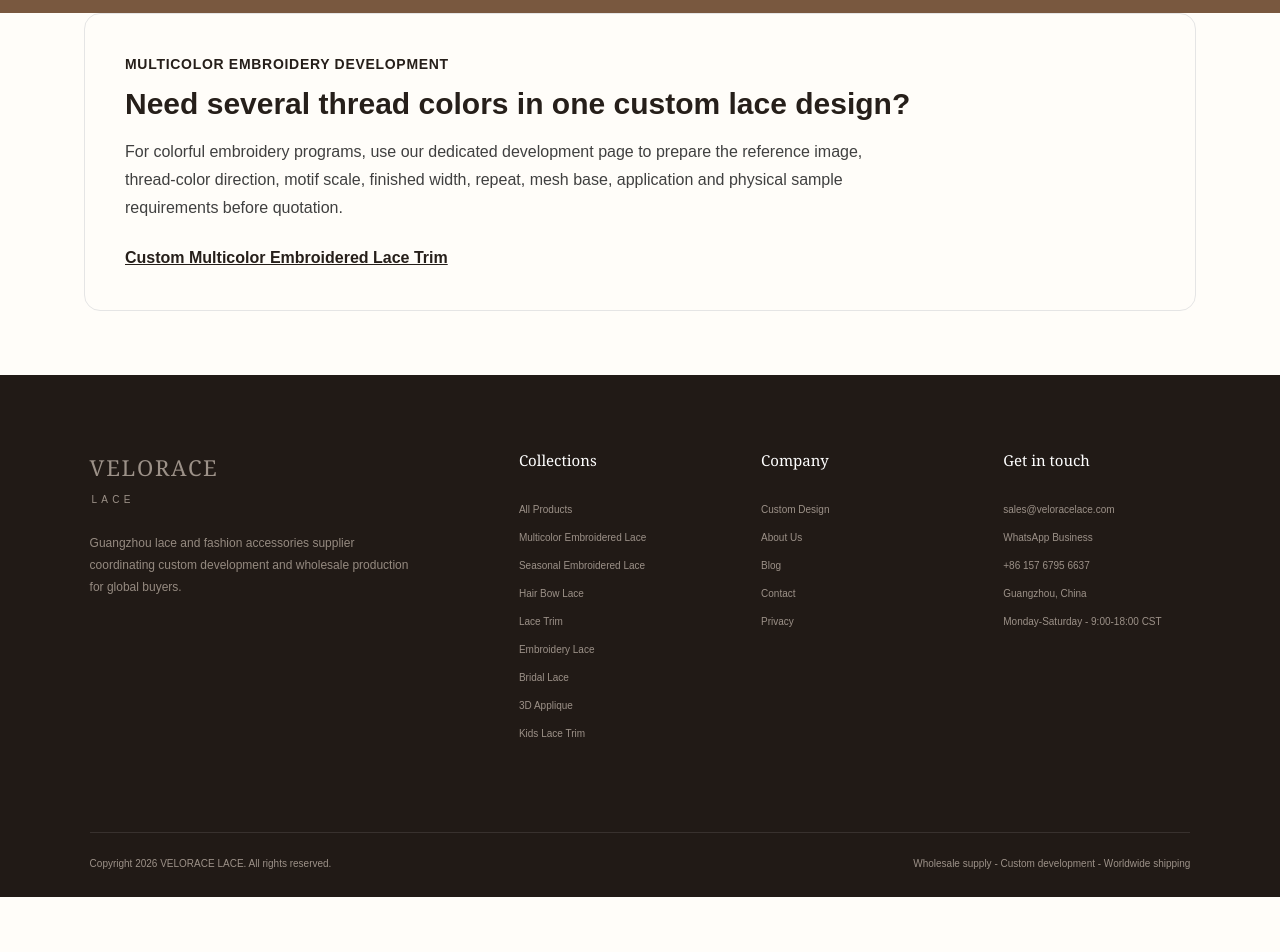
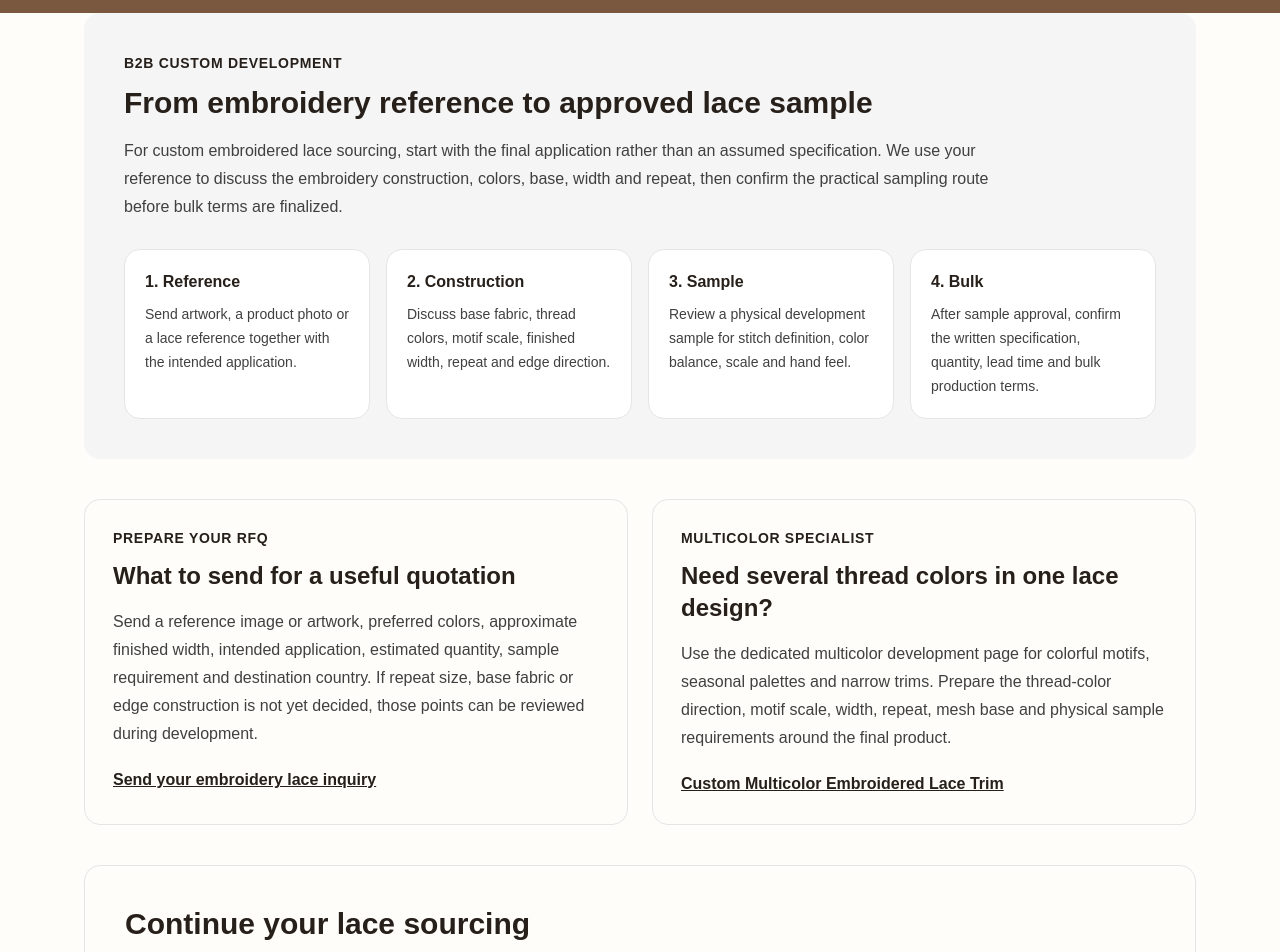
Before and after one commit to linxingwei/lace-b2b-site, a Next.js app: page /embroidery-lace in a window 1280 px wide. Shown: the part 5800-6752 px from the top of the page. Before the commit the page ends 6697 px from the top, so only its background shows below. Built offline with nearby package versions, Linux system fonts and the light colour scheme; no server answers.

Commit message:
Strengthen embroidery lace B2B development and RFQ flow

```diff
--- a/app/embroidery-lace/page.tsx
+++ b/app/embroidery-lace/page.tsx
@@ -6,15 +6,52 @@ import Link from "next/link";
 const category = categoryBySlug["embroidery-lace"];
 export const metadata = categoryMetadata(category);
 
+const steps = [
+  ["1. Reference", "Send artwork, a product photo or a lace reference together with the intended application."],
+  ["2. Construction", "Discuss base fabric, thread colors, motif scale, finished width, repeat and edge direction."],
+  ["3. Sample", "Review a physical development sample for stitch definition, color balance, scale and hand feel."],
+  ["4. Bulk", "After sample approval, confirm the written specification, quantity, lead time and bulk production terms."],
+] as const;
+
 export default function Page() {
   return <>
     <CategoryPage category={category} />
+    <section className="mx-auto max-w-6xl px-5 pb-10">
+      <div className="rounded-2xl bg-neutral-100 p-7 md:p-10">
+        <p className="text-sm font-semibold uppercase tracking-wider">B2B custom development</p>
+        <h2 className="mt-3 text-3xl font-semibold">From embroidery reference to approved lace sample</h2>
+        <p className="mt-4 max-w-4xl leading-7 text-neutral-700">For custom embroidered lace sourcing, start with the final application rather than an assumed specification. We use your reference to discuss the embroidery construction, colors, base, width and repeat, then confirm the practical sampling route before bulk terms are finalized.</p>
+        <div className="mt-7 grid gap-4 md:grid-cols-4">
+          {steps.map(([title, body]) => <article key={title} className="rounded-2xl border border-neutral-200 bg-white p-5"><h3 className="font-semibold">{title}</h3><p className="mt-2 text-sm leading-6 text-neutral-700">{body}</p></article>)}
+        </div>
+      </div>
+    </section>
+
+    <section className="mx-auto grid max-w-6xl gap-6 px-5 pb-10 md:grid-cols-2">
+      <article className="rounded-2xl border border-neutral-200 p-7">
+        <p className="text-sm font-semibold uppercase tracking-wider">Prepare your RFQ</p>
+        <h2 className="mt-3 text-2xl font-semibold">What to send for a useful quotation</h2>
+        <p className="mt-4 leading-7 text-neutral-700">Send a reference image or artwork, preferred colors, approximate finished width, intended application, estimated quantity, sample requirement and destination country. If repeat size, base fabric or edge construction is not yet decided, those points can be reviewed during development.</p>
+        <Link className="mt-5 inline-block font-semibold underline" href="/contact">Send your embroidery lace inquiry</Link>
+      </article>
+      <article className="rounded-2xl border border-neutral-200 p-7">
+        <p className="text-sm font-semibold uppercase tracking-wider">Multicolor specialist</p>
+        <h2 className="mt-3 text-2xl font-semibold">Need several thread colors in one lace design?</h2>
+        <p className="mt-4 leading-7 text-neutral-700">Use the dedicated multicolor development page for colorful motifs, seasonal palettes and narrow trims. Prepare the thread-color direction, motif scale, width, repeat, mesh base and physical sample requirements around the final product.</p>
+        <Link className="mt-5 inline-block font-semibold underline" href="/custom-multicolor-embroidered-lace">Custom Multicolor Embroidered Lace Trim</Link>
+      </article>
+    </section>
+
     <section className="mx-auto max-w-6xl px-5 pb-16">
       <div className="rounded-2xl border border-neutral-200 p-7 md:p-10">
-        <p className="text-sm font-semibold uppercase tracking-wider">Multicolor embroidery development</p>
-        <h2 className="mt-3 text-3xl font-semibold">Need several thread colors in one custom lace design?</h2>
-        <p className="mt-4 max-w-3xl leading-7 text-neutral-700">For colorful embroidery programs, use our dedicated development page to prepare the reference image, thread-color direction, motif scale, finished width, repeat, mesh base, application and physical sample requirements before quotation.</p>
-        <Link className="mt-6 inline-block font-semibold underline" href="/custom-multicolor-embroidered-lace">Custom Multicolor Embroidered Lace Trim</Link>
+        <h2 className="text-3xl font-semibold">Continue your lace sourcing</h2>
+        <p className="mt-4 max-w-4xl leading-7 text-neutral-700">Compare embroidered lace with narrow lace trim, or move directly into a custom multicolor program when color and motif are central to the collection.</p>
+        <div className="mt-6 flex flex-wrap gap-x-6 gap-y-3">
+          <Link className="font-semibold underline" href="/lace-trim">Lace Trim Supplier</Link>
+          <Link className="font-semibold underline" href="/custom-multicolor-embroidered-lace">Custom Multicolor Lace</Link>
+          <Link className="font-semibold underline" href="/bridal-lace">Bridal Lace</Link>
+          <Link className="font-semibold underline" href="/contact">Request a Sample / Quote</Link>
+        </div>
       </div>
     </section>
   </>;
```
